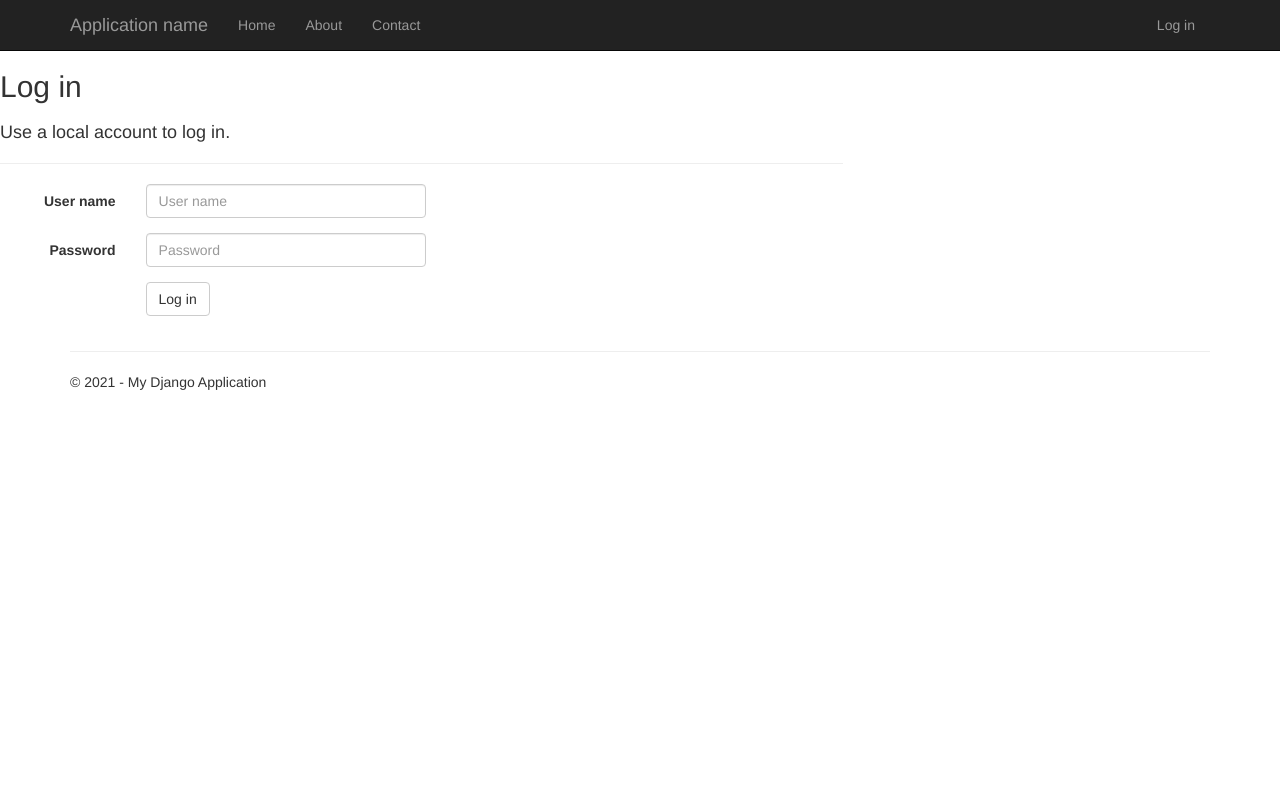
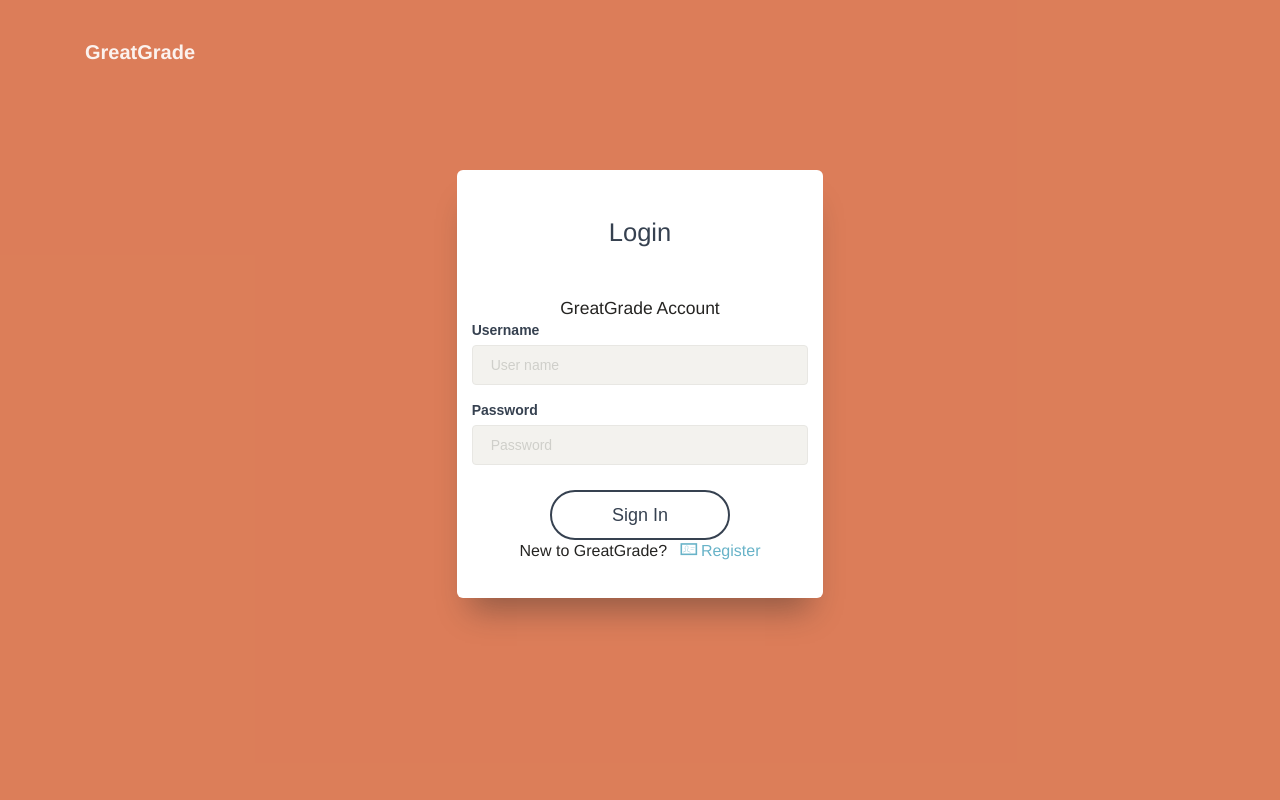
Before and after one commit to MltDevelopment/DjangoDevelopment, a Django app: page /login/ in a window 1280 px wide. Run offline with Django 3.2, Linux system fonts and the light colour scheme; some libraries are stand-ins or nearby versions; some web fonts are replaced.

Commit message:
development v0.21
1.登陆页面编写
2.测试用户testaccount创建
3.登录跳转，注销，权限访问基础实现（其余页面未配置权限访问）

```diff
--- a/DjangoWebProject1/DjangoWebProject1/settings.py
+++ b/DjangoWebProject1/DjangoWebProject1/settings.py
@@ -111,3 +111,4 @@ USE_TZ = True
 # https://docs.djangoproject.com/en/2.1/howto/static-files/
 STATIC_URL = '/static/'
 STATIC_ROOT = posixpath.join(*(BASE_DIR.split(os.path.sep) + ['static']))
+LOGIN_REDIRECT_URL = '/'
--- a/DjangoWebProject1/app/templates/app/layout.html
+++ b/DjangoWebProject1/app/templates/app/layout.html
@@ -25,8 +25,6 @@
             <div class="navbar-collapse collapse">
                 <ul class="nav navbar-nav">
                     <li><a href="{% url 'home' %}">Home</a></li>
-                    <li><a href="{% url 'about' %}">About</a></li>
-                    <li><a href="{% url 'contact' %}">Contact</a></li>
                 </ul>
                 {% include 'app/loginpartial.html' %}
             </div>
--- a/DjangoWebProject1/app/templates/app/layoutnav.html
+++ b/DjangoWebProject1/app/templates/app/layoutnav.html
@@ -104,12 +104,14 @@
 							</ul>
 						</div>
 					</li>
+					{% if user.is_authenticated %}
 					<li id="logout" class="btn-primary">
-						<a href="#logout">
+						<a href="{% url 'logout' %}">
 							<i class="ti-unlink" ></i>
 							<p>注销</p>
 						</a>
 					</li>
+					{% endif %}
 				</ul>
 			</div>
 		</div>
--- a/DjangoWebProject1/app/templates/app/login.html
+++ b/DjangoWebProject1/app/templates/app/login.html
@@ -1,50 +1,137 @@
-{% extends "app/layout.html" %}
+<!doctype html>
+<html lang="en">
 
-{% block content %}
+<head>
+    <meta charset="utf-8" >
+    <link rel="apple-touch-icon" sizes="76x76" href="../assets/img/apple-icon.png" >
+    <link rel="icon" type="image/png" href="../assets/img/favicon.png" >
+    <meta http-equiv="X-UA-Compatible" content="IE=edge" >
+	{% load static %}
+    <title>{{title}} - GreatGrade - Predict and Count</title>
 
-<h2>{{ title }}</h2>
+    <meta content='width=device-width, initial-scale=1.0, maximum-scale=1.0, user-scalable=no' name='viewport' >
+    <meta name="viewport" content="width=device-width" >
+    <!-- Bootstrap core CSS     -->
+    <link href="{% static 'app/assets/css/bootstrap.min.css' %}" rel="stylesheet" >
+
+    <!--  Paper Dashboard CSS    -->
+    <link href="{% static 'app/assets/css/amaze.css'%}" rel="stylesheet" >
+
+    <!--  CSS for Demo Purpose, don't include it in your project     -->
+    <link href="{% static 'app/assets/css/demo.css'%}" rel="stylesheet" >
+
+    <!--     Fonts and icons     -->
+    <link href="{% static 'app/assets/css/font-awesome.min.css' %}" rel="stylesheet">
+    <link href="{% static 'app/assets/css/font-muli.css' %}" rel='stylesheet' type='text/css'>
+    <link href="{% static 'app/assets/css/themify-icons.css' %}" rel="stylesheet">
+
+    <link href="{% static 'app/assets/vendors/sweetalert/css/sweetalert2.min.css' %}" rel="Stylesheet" >
+</head>
+
+<body>
+    <nav class="navbar navbar-primary navbar-transparent navbar-absolute">
+        <div class="container">
+            <div class="navbar-header">
+                <button type="button" class="navbar-toggle" data-toggle="collapse" data-target="#navigation-example-2">
+                    <span class="sr-only">Toggle navigation</span>
+                    <span class="icon-bar"></span>
+                    <span class="icon-bar"></span>
+                    <span class="icon-bar"></span>
+                </button>
+                <a class="navbar-brand" href="{% url 'home' %}">GreatGrade</a>
+            </div>
+        </div>
+    </nav>
+    <div class="wrapper wrapper-full-page">
+        <div class="full-page login-page"  data-color="red">
+            <!--   you can change the color of the filter page using: data-color="blue | purple | green | orange | red | rose " -->
+            <div class="content">
+                <div class="container">
                     <div class="row">
-    <div class="col-md-8">
-        <section id="loginForm">
-            <form action="." method="post" class="form-horizontal">
+                        <div class="col-md-4 col-sm-6 col-md-offset-4 col-sm-offset-3">
+                            <form method="post"  action=".">
                                 {% csrf_token %}
-                <h4>Use a local account to log in.</h4>
-                <hr />
+                                <div class="card card-login card-hidden">
+                                    <div class="header text-center">
+                                        <h3 class="title">Login</h3>
+                                    </div>
+                                    <div class="content">
+										<h5 class="text-center">GreatGrade Account</h5>
                                         <div class="form-group">
-                    <label for="id_username" class="col-md-2 control-label">User name</label>
-                    <div class="col-md-10">
+                                            <label>Username</label>
                                             {{ form.username }}
                                         </div>
-                </div>
                                         <div class="form-group">
-                    <label for="id_password" class="col-md-2 control-label">Password</label>
-                    <div class="col-md-10">
+                                            <label>Password</label>
                                             {{ form.password }}
                                         </div>
                                     </div>
-                <div class="form-group">
-                    <div class="col-md-offset-2 col-md-10">
-                        <input type="hidden" name="next" value="/" />
-                        <input type="submit" value="Log in" class="btn btn-default" />
+                                    <div class="text-center">
+                                        <button type="submit" class="btn btn-rose btn-wd btn-lg">Sign In</button>
+                                        <p>New to GreatGrade?&nbsp;&nbsp;
+                                        	<a href="register.html">
+                            					<i class="ti-id-badge"></i> Register
+                        					</a>
+                        				</p>
                                     </div>
                                 </div>
                                 {% if form.errors %}
-                <p class="validation-summary-errors">Please enter a correct user name and password.</p>
+                                <p class="validation-summary-errors">请输入正确的用户名和密码</p>
                                 {% endif %}
                             </form>
-        </section>
-    </div>
-    <div class="col-md-4">
-        <section id="socialLoginForm"></section>
                         </div>
                     </div>
+                </div>
+            </div>
+        </div>
+    </div>
+<!--   Core JS Files   -->
+<script src="{% static 'app/assets/vendors/jquery-3.1.1.min.js' %}" type="text/javascript"></script>
+<script src="{% static 'app/assets/vendors/jquery-ui.min.js' %}" type="text/javascript"></script>
+<script src="{% static 'app/assets/vendors/bootstrap.min.js' %}" type="text/javascript"></script>
+<script src="{% static 'app/assets/vendors/material.min.js' %}" type="text/javascript"></script>
+<script src="{% static 'app/assets/vendors/perfect-scrollbar.jquery.min.js' %}" type="text/javascript"></script>
+<!-- Forms Validations Plugin -->
+<script src="{% static 'app/assets/vendors/jquery.validate.min.js' %}" ></script>
+<!--  Plugin for Date Time Picker and Full Calendar Plugin-->
+<script src="{% static 'app/assets/vendors/moment.min.js' %}" ></script>
+<!--  Charts Plugin -->
+<script src="{% static 'app/assets/vendors/chartist.min.js' %}" ></script>
+<!--  Plugin for the Wizard -->
+<script src="{% static 'app/assets/vendors/jquery.bootstrap-wizard.js' %}" ></script>
+<!--  Notifications Plugin    -->
+<script src="{% static 'app/assets/vendors/bootstrap-notify.js' %}" ></script>
+<!-- DateTimePicker Plugin -->
+<script src="{% static 'app/assets/vendors/bootstrap-datetimepicker.js' %}" ></script>
+<!-- Vector Map plugin -->
+<script src="{% static 'app/assets/vendors/jquery-jvectormap.js' %}" ></script>
+<!-- Sliders Plugin -->
+<script src="{% static 'app/assets/vendors/nouislider.min.js' %}" ></script>
+<!-- Select Plugin -->
+<script src="{% static 'app/assets/vendors/jquery.select-bootstrap.js' %}" ></script>
+<!--  DataTables.net Plugin    -->
+<script src="{% static 'app/assets/vendors/jquery.datatables.js' %}" ></script>
+<!-- Sweet Alert 2 plugin -->
+<script src="{% static 'app/assets/vendors/sweetalert/js/sweetalert2.min.js' %}" ></script>
+<!--	Plugin for Fileupload, full documentation here: http://www.jasny.net/bootstrap/javascript/#fileinput -->
+<script src="{% static 'app/assets/vendors/jasny-bootstrap.min.js' %}" ></script>
+<!--  Full Calendar Plugin    -->
+<script src="{% static 'app/assets/vendors/fullcalendar.min.js' %}" ></script>
+<!-- TagsInput Plugin -->
+<script src="{% static 'app/assets/vendors/jquery.tagsinput.js' %}" ></script>
+<!-- Material Dashboard javascript methods -->
+<script src="{% static 'app/assets/js/amaze.js' %}" ></script>
+<!-- Material Dashboard DEMO methods, don't include it in your project! -->
+<script src="{% static 'app/assets/js/demo.js' %}" ></script>
+<script type="text/javascript">
+    $().ready(function() {
+        demo.checkFullPageBackgroundImage();
 
-{% endblock %}
-
-
-{% block scripts %}
-
-    {% load static %}
-<script src="{% static 'app/scripts/jquery.validate.min.js' %}"></script>
-
-{% endblock %}
+        setTimeout(function() {
+            // after 1000 ms we add the class animated to the login/register card
+            $('.card').removeClass('card-hidden');
+        }, 700)
+    });
+</script>
+</body>
+</html>
```
Also changed, not shown: DjangoWebProject1/app/templates/app/index.html (+7 -0 lines). Lines whose indentation alone changed are shown as unchanged.
